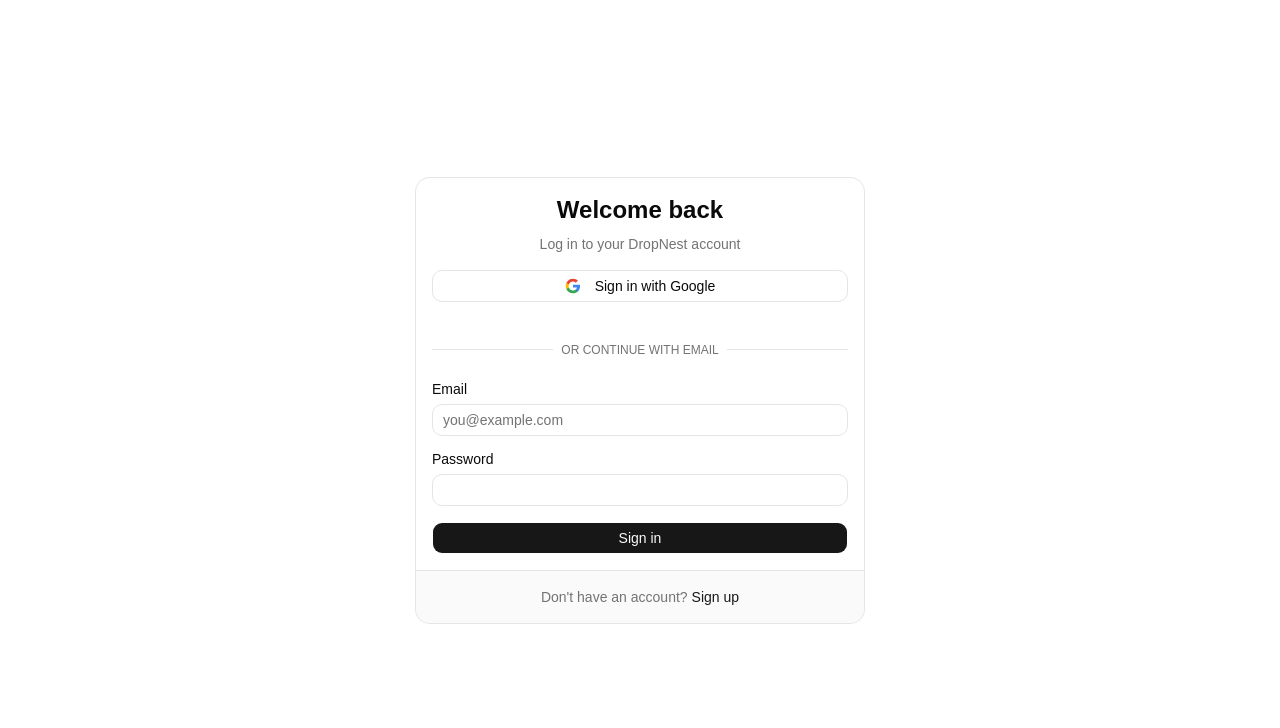
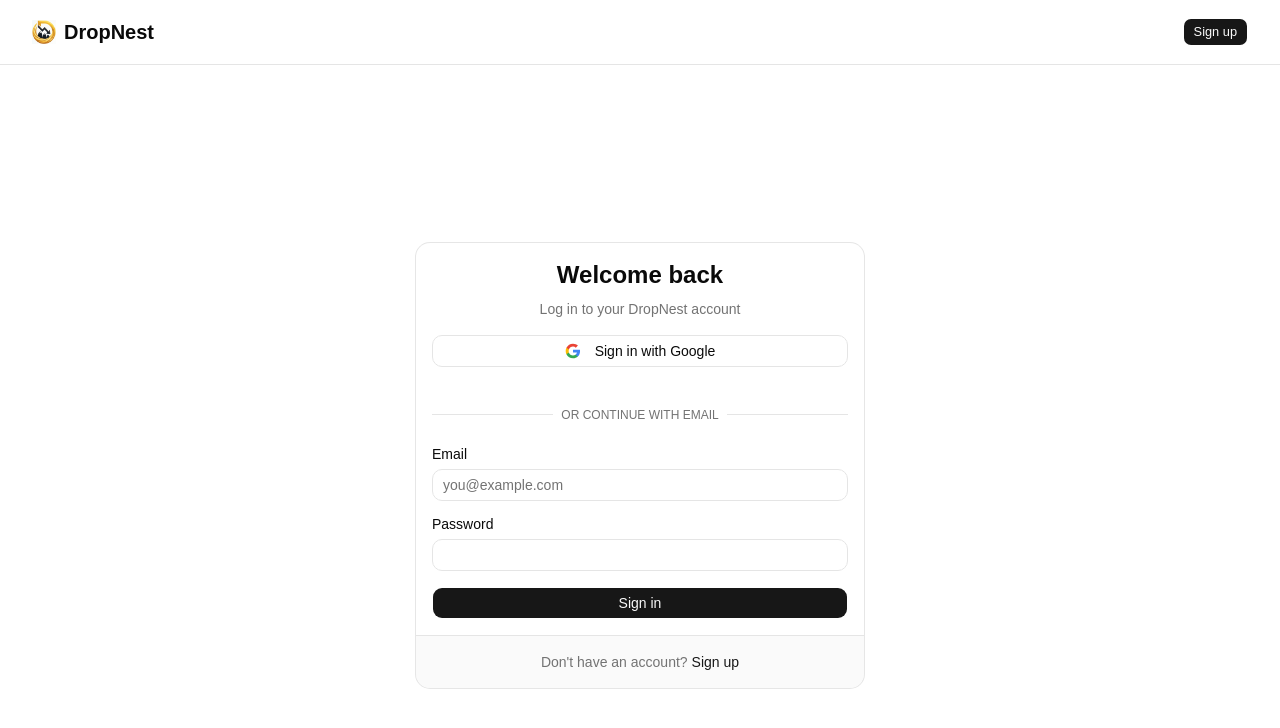
Before and after one commit to anasghayas/DropNest, a React (Vite) app: page / in a window 1280 px wide. Shown: the top 728 px of the page. Built offline with nearby package versions, Linux system fonts and the light colour scheme; no server answers.

Commit message:
Header Component designed and rendered in App.jsx

```diff
--- a/src/App.jsx
+++ b/src/App.jsx
@@ -2,21 +2,15 @@
 import { useAuthStore } from './stores/authStore'
 import { LoginForm } from './components/LoginForm'
 import { SignupForm } from './components/SignupForm'
+import { Header } from './components/Header'
 
 function Dashboard() {
   const user = useAuthStore((state) => state.user)
-  const logout = useAuthStore((state) => state.logout)
 
   return (
-    <div className="min-h-screen flex flex-col items-center justify-center space-y-4">
+    <div className="flex flex-col items-center justify-center p-12 space-y-4">
       <h1 className="text-3xl font-bold">Dashboard</h1>
       <p>Welcome, {user?.email}!</p>
-      <button
-        onClick={logout}
-        className="px-4 py-2 bg-red-500 text-white rounded hover:bg-red-600 transition"
-      >
-        Sign Out
-      </button>
     </div>
   )
 }
@@ -26,11 +20,14 @@
   const currentPage = useAuthStore((state) => state.currentPage)
 
   return (
-    <main className="min-h-screen bg-background text-foreground">
-      {currentPage === 'login' && <LoginForm />}
-      {currentPage === 'signup' && <SignupForm />}
-      {currentPage === 'dashboard' && <Dashboard />}
-    </main>
+    <div className="min-h-screen bg-background text-foreground flex flex-col">
+      <Header />
+      <main className="flex-1">
+        {currentPage === 'login' && <LoginForm />}
+        {currentPage === 'signup' && <SignupForm />}
+        {currentPage === 'dashboard' && <Dashboard />}
+      </main>
+    </div>
   )
 }
 
--- a/src/components/Header.jsx
+++ b/src/components/Header.jsx
@@ -1,9 +1,53 @@
-import React from 'react'
+import { useAuthStore } from '../stores/authStore'
+import { Button } from './ui'
 
-function Header() {
+export function Header() {
+  const user = useAuthStore((state) => state.user)
+  const currentPage = useAuthStore((state) => state.currentPage)
+  const navigateTo = useAuthStore((state) => state.navigateTo)
+  const logout = useAuthStore((state) => state.logout)
+
   return (
-    <div>Header</div>
+    <header className="sticky top-0 z-50 w-full border-b bg-background/95 backdrop-blur supports-[backdrop-filter]:bg-background/60">
+      <div className="container flex h-16 items-center justify-between px-4 md:px-8 mx-auto">
+
+        {/* Logo / Brand */}
+        <div
+          className="flex items-center gap-2 font-bold text-xl cursor-pointer"
+          onClick={() => navigateTo(user ? 'dashboard' : 'login')}
+        >
+          <img src="/favicon.png" alt="DropNest Logo" className="h-6 w-6" />
+          DropNest
+        </div>
+
+        {/* Navigation Actions */}
+        <div className="flex items-center gap-4">
+          {user ? (
+            <>
+              <span className="text-sm text-muted-foreground hidden sm:inline-block">
+                {user.email}
+              </span>
+              <Button variant="outline" size="sm" onClick={logout}>
+                Log out
+              </Button>
+            </>
+          ) : (
+            <>
+              {currentPage !== 'login' && (
+                <Button size="sm" onClick={() => navigateTo('login')}>
+                  Log in
+                </Button>
+              )}
+              {currentPage !== 'signup' && (
+                <Button size="sm" onClick={() => navigateTo('signup')}>
+                  Sign up
+                </Button>
+              )}
+            </>
+          )}
+        </div>
+
+      </div>
+    </header>
   )
 }
-
-export default Header
--- a/src/stores/authStore.js
+++ b/src/stores/authStore.js
@@ -2,18 +2,13 @@
 import { supabase } from '../lib/supabase'
 
 export const useAuthStore = create((set) => ({
-  // --- State ---
-  user: null,                   // Holds the logged-in user object
-  currentPage: 'login',         // 'login' | 'signup' | 'dashboard'
+  user: null,
+  currentPage: 'login',
 
-  // --- Actions ---
-  // Update the user state
   setUser: (user) => set({ user }),
 
-  // Change the visible page
   navigateTo: (page) => set({ currentPage: page }),
 
-  // Logout function
   logout: async () => {
     await supabase.auth.signOut()
     set({ user: null, currentPage: 'login' })
```
